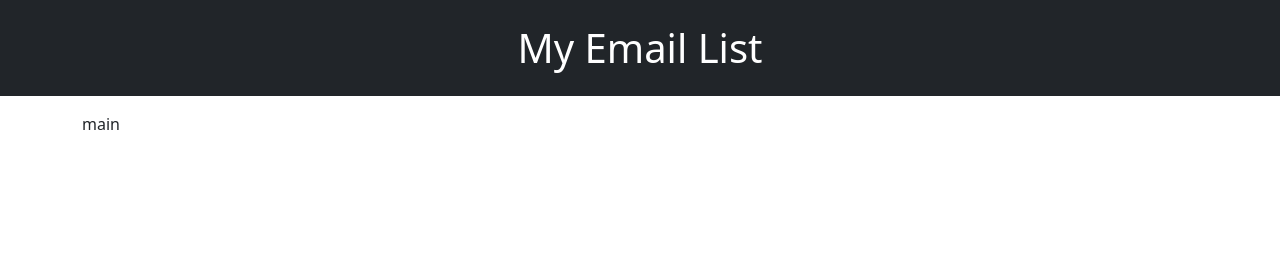
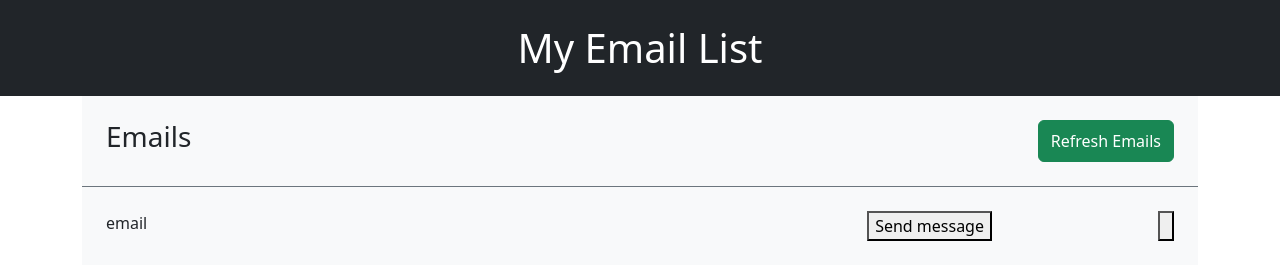
Before and after one commit to CamilloRosanio/js-email-list, a plain HTML site: page index.html in a window 1280 px wide. Drawn offline with nearby package versions, Linux system fonts and the light colour scheme.

Commit message:
HTML structure

```diff
--- a/index.html
+++ b/index.html
@@ -48,14 +48,50 @@
 <body>
 
     <header>
-        <h1 class="h1 py-4 text-center text-white bg-dark mb-3">My Email List</h1>
+        <h1 class="h1 py-4 text-center text-white bg-dark my-0">My Email List</h1>
     </header>
 
-    <main>
-        <div class="container">
-            main
-        </div>
-    </main>
+    <div class="container">
+        <main>
+
+            <!-- SECTION HEADER -->
+            <section class="bg-light p-4 border-bottom border-secondary">
+                <div class="row">
+                    <div class="d-flex">
+                        <div class="col-6">
+                            <h2 class="h3">Emails</h2>
+                        </div>
+                        <div class="col-6 d-flex justify-content-end">
+                            <button class="btn btn-success">
+                                Refresh Emails
+                            </button>
+                        </div>
+                    </div>
+                </div>
+            </section>
+
+            <!-- EMAIL LIST -->
+            <section class="bg-light p-4">
+                <div class="row">
+                    <div class="col-8">
+                        email
+                    </div>
+                    <div class="col-2 d-flex justify-content-end">
+                        <button>
+                            Send message
+                        </button>
+                    </div>
+                    <div class="col-2 d-flex justify-content-end">
+                        <button>
+                            <i class="fa-solid fa-trash"></i>
+                        </button>
+                    </div>
+                </div>
+            </section>
+
+        </main>
+    </div>
+
 
     <footer>
 
```
Also changed, not shown: js/script.js (+17 -2 lines).
